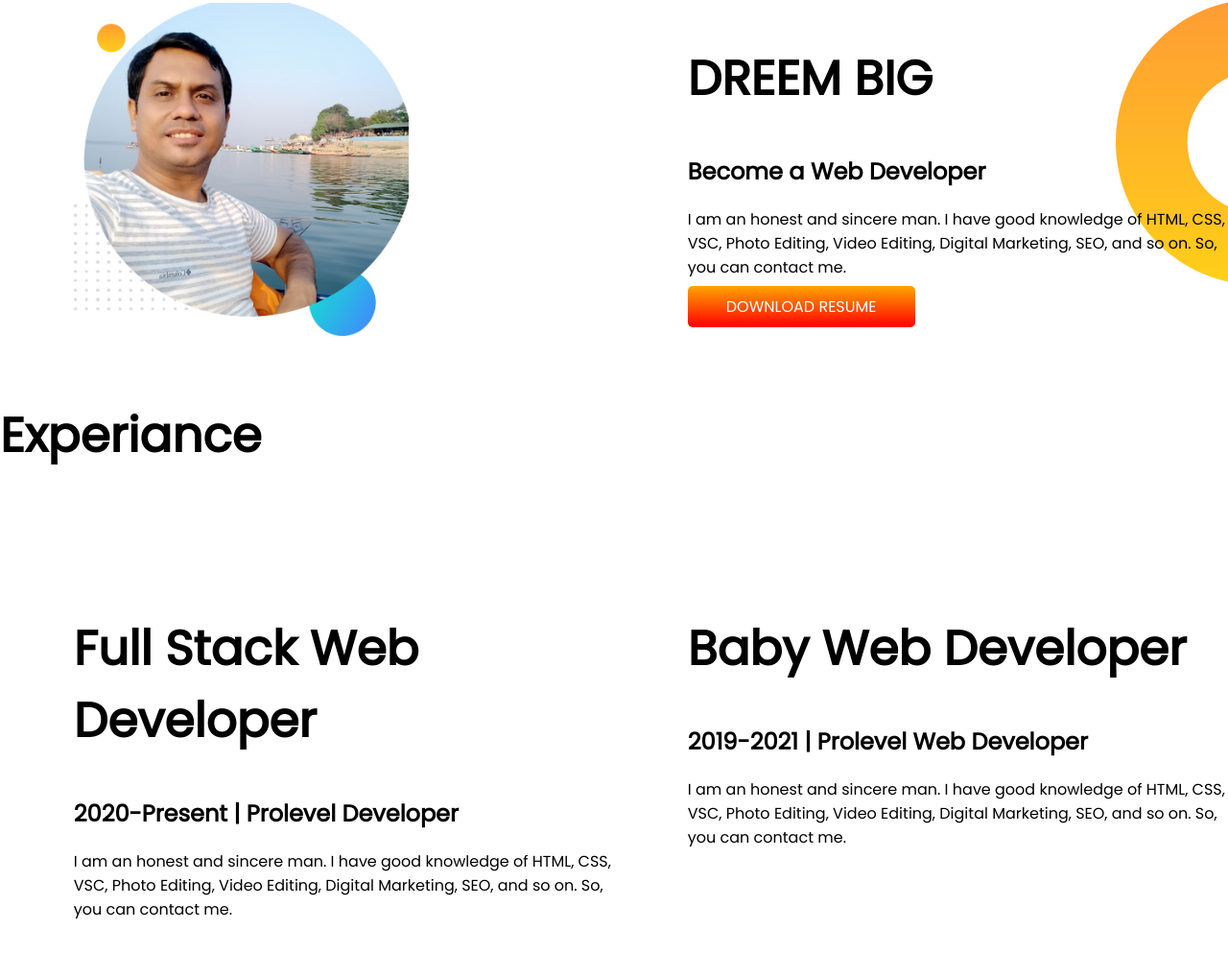
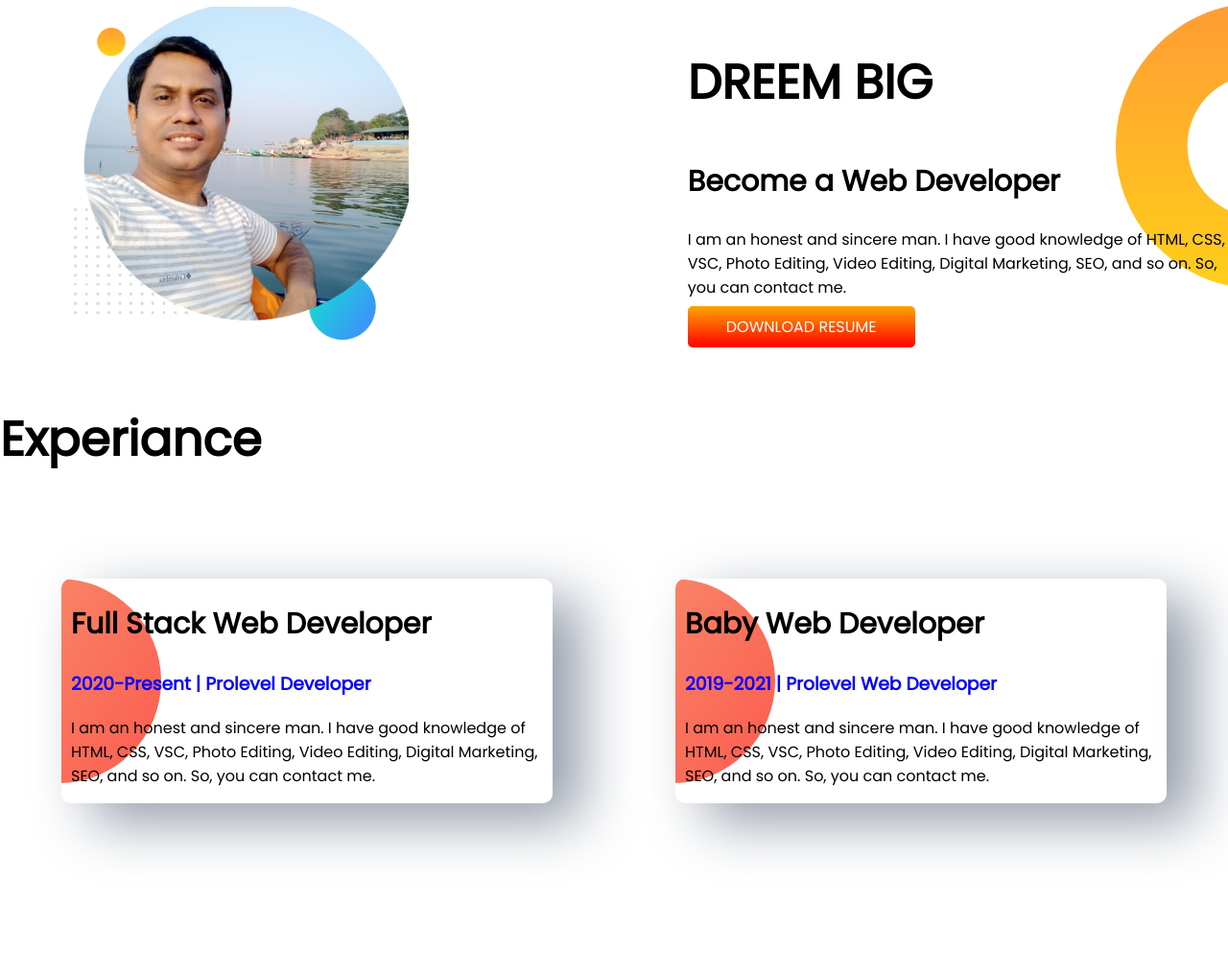
Before and after one commit to ruvelbarua/developer-porfolio, a plain HTML site: page index.html in a window 1280 px wide. Shown: the part 623-1616 px from the top of the page at 96% size. After the commit the page ends 1584 px from the top, so only its background shows below. Drawn offline with Linux system fonts and the light colour scheme.

Commit message:
web page update

```diff
--- a/index.html
+++ b/index.html
@@ -42,16 +42,16 @@
     <section class="experiance-part flexible-containe">
         <h1>Experiance</h1>
         <div class="flexible-container">
-            <div class="half-width">
-                <h1>Full Stack Web Developer</h1>
-                <h2>2020-Present | Prolevel Developer</h2>
+            <div class="experiance-item">
+                <h2>Full Stack Web Developer</h2>
+                <h3 class="orange-color">2020-Present | Prolevel Developer</h3>
                 <p>I am an honest and sincere man. I have good knowledge of HTML, CSS, VSC, Photo Editing, Video
                     Editing,
                     Digital Marketing, SEO, and so on. So, you can contact me.</p>
             </div>
-            <div class="half-width">
-                <h1>Baby Web Developer</h1>
-                <h2>2019-2021 | Prolevel Web Developer</h2>
+            <div class="experiance-item">
+                <h2>Baby Web Developer</h2>
+                <h3 class="orange-color">2019-2021 | Prolevel Web Developer</h3>
                 <p>I am an honest and sincere man. I have good knowledge of HTML, CSS, VSC, Photo Editing, Video
                     Editing,
                     Digital Marketing, SEO, and so on. So, you can contact me.</p>
--- a/style.css
+++ b/style.css
@@ -4,9 +4,13 @@ body{
 }
 h1{
     font-size: 50px;
+    padding-bottom: 2px;
+}
+h2{
+    font-size: 30px;
 }
 .orange-color{
-    color: orange;
+    color: rgb(4, 0, 255);
 }
 .flexible-container{
     display: flex;
@@ -38,3 +42,15 @@ h1{
     background-position: right;
 
 }
+.experiance-item{
+    width:60%;
+    margin: 5%;
+    margin: 5%;
+    padding-left: 10px;
+    border-radius: 10px;
+    box-shadow: 30px 20px 60px rgb(148, 156, 170);
+}
+.experiance-item{
+    background-image: url(images/exp-bg.png);
+    background-repeat: no-repeat;
+}
```
